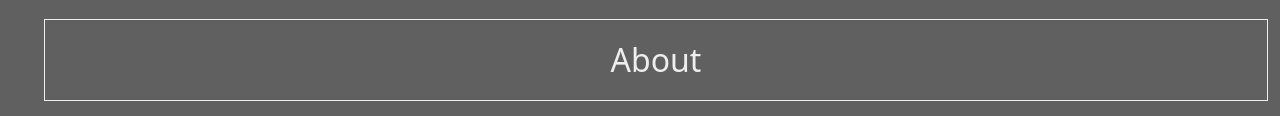
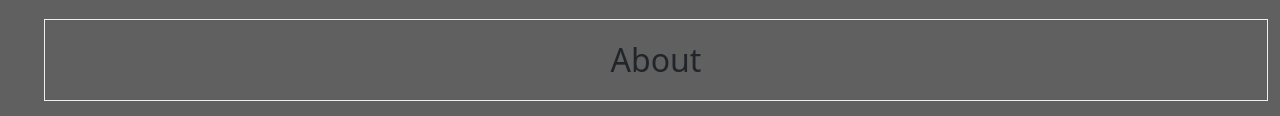
Before and after one commit to khareesmith/zaran-site, a plain HTML site: page index.html in a window 1280 px wide. Shown: the part 153-269 px from the top of the page. Drawn offline with nearby package versions, Linux system fonts and the light colour scheme.

Commit message:
site visibility_2

```diff
--- a/index.html
+++ b/index.html
@@ -20,7 +20,7 @@
         <nav class="container-fluid">
             <ul class="">
                 <li class="">
-                    <a class="" href="#about">About</a>
+                    <a class="link-dark" href="#about">About</a>
                 </li>
                 <li class="">
                     <a class="" href="#music">Music</a>
```
